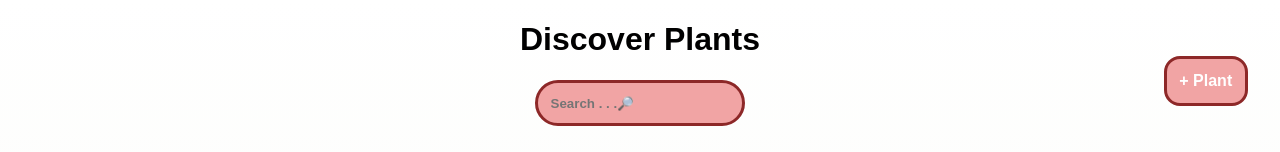
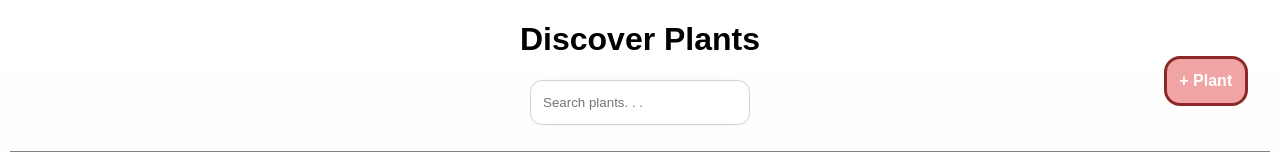
Before and after one commit to MarenOelixtown/plant-care-app, a Next.js app: page /overview in a window 1280 px wide. Shown: the top 152 px of the page. Built offline with nearby package versions, Linux system fonts and the light colour scheme.

Commit message:
adding css for serchbox

```diff
--- a/components/Searchbar.js
+++ b/components/Searchbar.js
@@ -1,12 +1,26 @@
 import styled from "styled-components";
 
 const StyledSearchBox = styled.input`
-  background-color: var(--secondary-bg-color);
-  border: 3px solid var(--secondary-stroke-color);
-  padding: 0.8rem 0.8rem;
-  border-radius: 5rem;
-  color: white;
-  font-weight: bold;
+  width: 100%;
+  max-width: 220px;
+  height: 45px;
+  padding: 12px;
+  border-radius: 12px;
+  border: 1.5px solid lightgrey;
+  outline: none;
+  transition: all 0.3s cubic-bezier(0.19, 1, 0.22, 1);
+  box-shadow: 0px 0px 20px -18px;
+  &:hover {
+    border: 2px solid lightgrey;
+    box-shadow: 0px 0px 20px -17px;
+  }
+  &:active {
+    transform: scale(0.95);
+  }
+
+  &:focus {
+    border: 2px solid grey;
+  }
 `;
 
 export default function Searchbar({ onChange }) {
@@ -16,7 +30,7 @@ export default function Searchbar({ onChange }) {
       <StyledSearchBox
         type="text"
         id="search"
-        placeholder="Search . . .🔎"
+        placeholder="Search plants. . ."
         onChange={onChange}
       />
     </>
```
